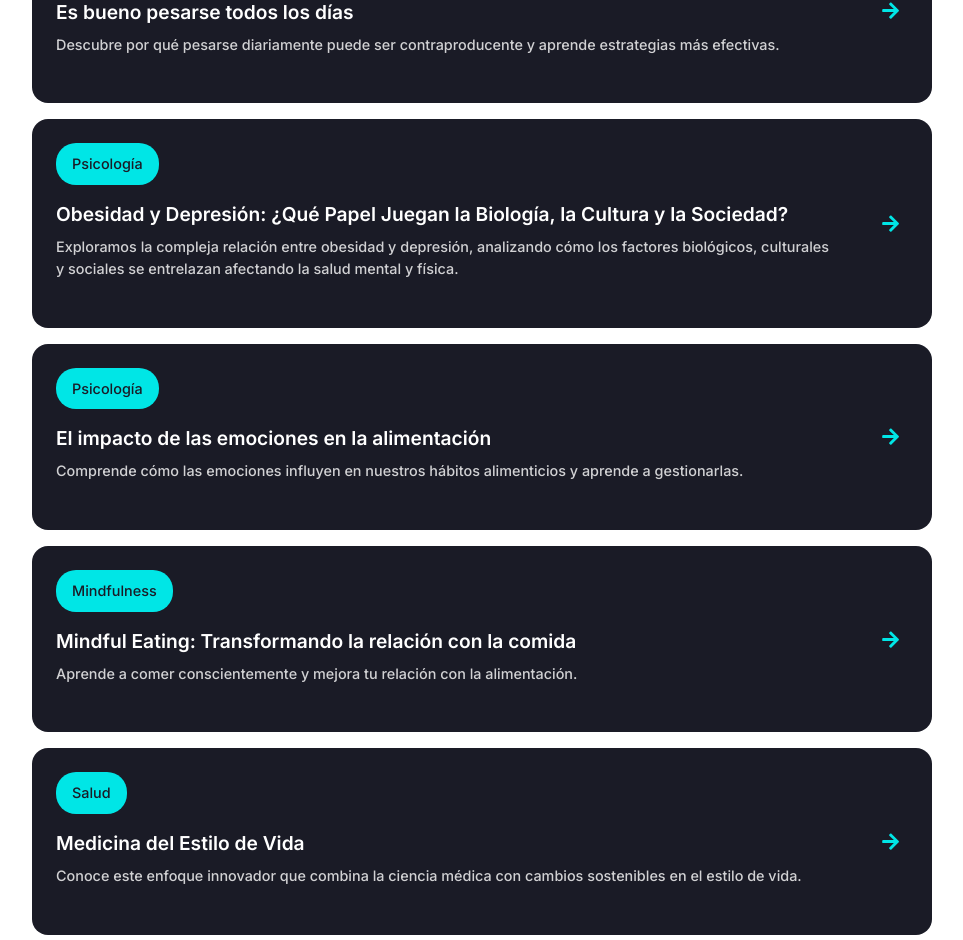
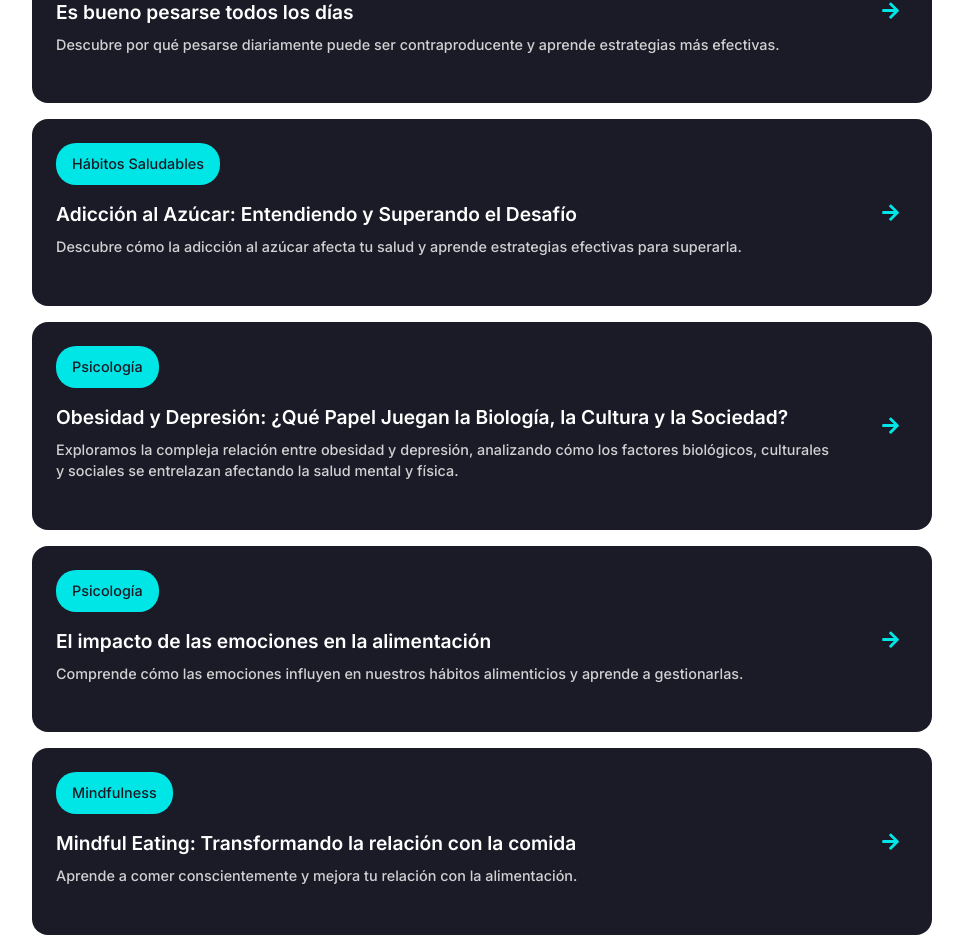
Before and after one commit to pabloenzenhofer/psicologiadelaobesidad, a React (Vite) app: page / in a window 1280 px wide. Shown: the part 2368-3308 px from the top of the page, without its empty margins (158-1121 px from the left). Built offline with nearby package versions, Linux system fonts and the light colour scheme.

Commit message:
feat: add sugar addiction article and restore CNAME

```diff
--- a/src/sections/Articles.tsx
+++ b/src/sections/Articles.tsx
@@ -10,6 +10,13 @@ const Articles = () => {
       description: "Descubre por qué pesarse diariamente puede ser contraproducente y aprende estrategias más efectivas.",
       category: "Hábitos Saludables",
       url: "./articulos/es-bueno-pesarse-todos-los-dias.html"
+    },
+    {
+      title: "Adicción al Azúcar: Entendiendo y Superando el Desafío",
+      description: "Descubre cómo la adicción al azúcar afecta tu salud y aprende estrategias efectivas para superarla.",
+      category: "Hábitos Saludables",
+      url: "./articulos/adiccion-al-azucar.html",
+
     },
     {
       title: "Obesidad y Depresión: ¿Qué Papel Juegan la Biología, la Cultura y la Sociedad?",
```
Also changed, not shown: 4 other files (tests, documents, lock files or other folders).
